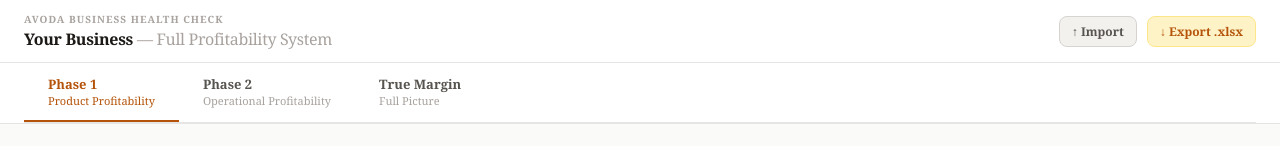
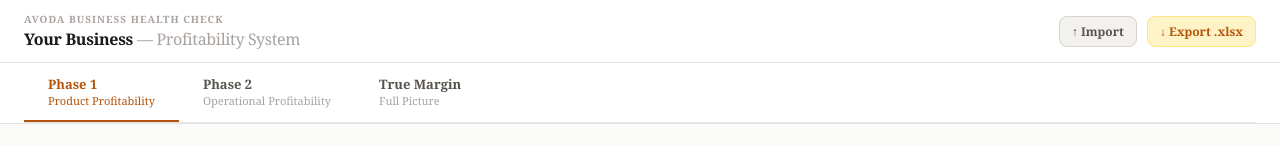
Before and after one commit to JackAvoda/avoda-business-health-check, a React (Vite) app: page / in a window 1280 px wide. Shown: the top 146 px of the page. Built offline with nearby package versions, Linux system fonts and the light colour scheme.

Commit message:
Update App.jsx

```diff
--- a/src/App.jsx
+++ b/src/App.jsx
@@ -1667,7 +1667,7 @@ export default function App(){
     <div style={{background:"#fff",borderBottom:"1px solid var(--line)",padding:"12px 24px",display:"flex",justifyContent:"space-between",alignItems:"center",flexWrap:"wrap",gap:10}}>
       <div>
         <div style={{fontSize:10,fontWeight:700,color:"var(--ink3)",textTransform:"uppercase",letterSpacing:"0.1em",marginBottom:2}}>Avoda Business Health Check</div>
-        <div style={{fontSize:16,fontWeight:700,color:"var(--ink)",letterSpacing:"-.02em"}}>{state.businessName||"Your Business"} <span style={{fontWeight:400,color:"var(--ink3)"}}>— Full Profitability System</span></div>
+        <div style={{fontSize:16,fontWeight:700,color:"var(--ink)",letterSpacing:"-.02em"}}>{state.businessName||"Your Business"} <span style={{fontWeight:400,color:"var(--ink3)"}}>— Profitability System</span></div>
       </div>
       <div style={{display:"flex",alignItems:"center",gap:10,flexWrap:"wrap"}}>
         {importMsg&&<span style={{fontSize:12,color:importMsg.startsWith("✓")?"var(--green)":"var(--gold)"}}>{importMsg}</span>}
```
